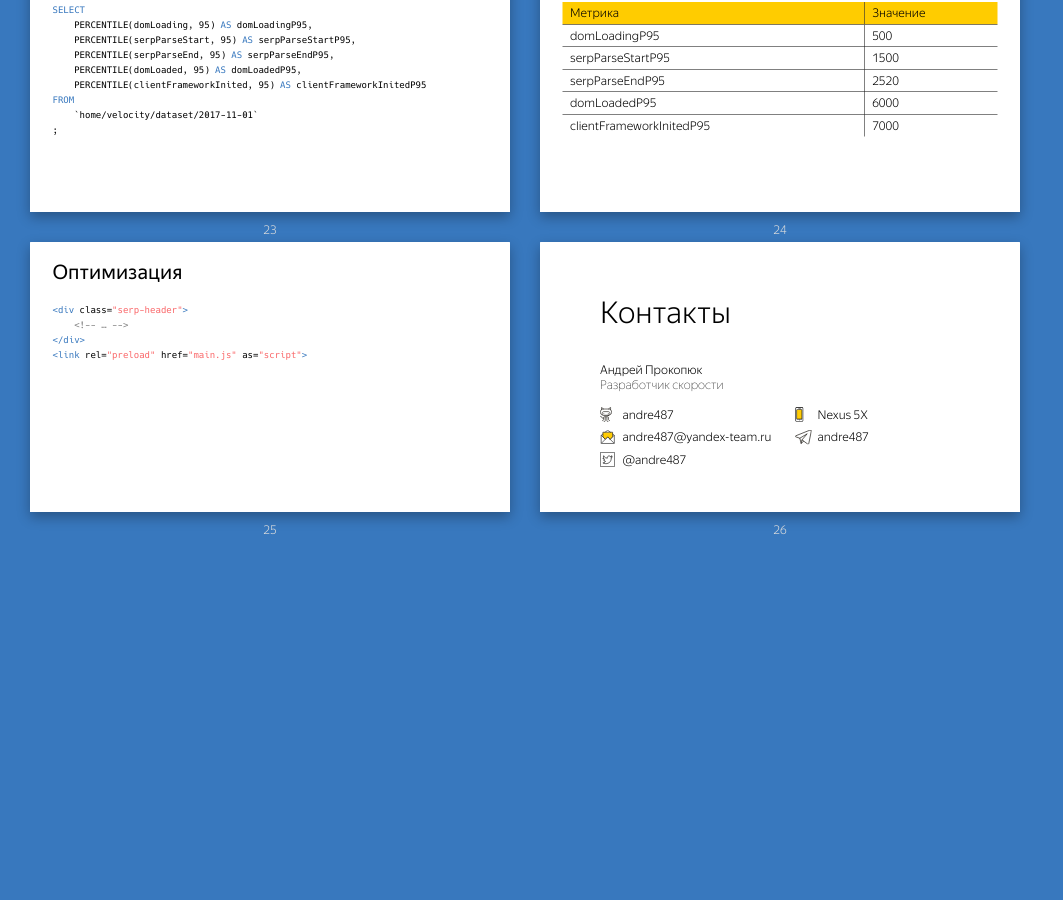
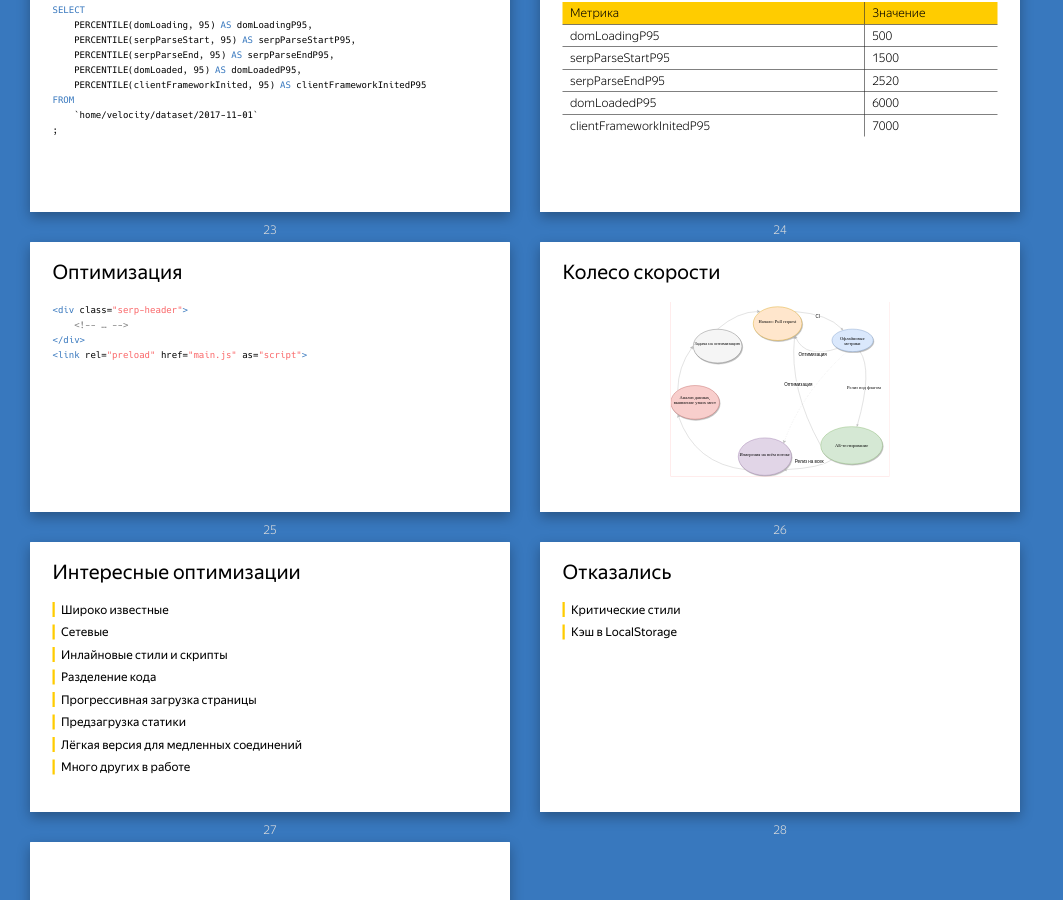
Before and after one commit to andre487/saturday-2017-11-velocity, a Jekyll site: the page built from index.md, in a window 1280 px wide and 900 px high, scrolled down 3462 px. Shown: the whole window, without its empty margins (0-1063 px from the left). Built offline with Jekyll 4.4.1, drawn with Linux system fonts in a browser that asks for light colours; our own code applies the rules of GitHub Pages for plain Markdown files; before the commit the page ends 4004 px from its top, so only the background shows below that.

Commit message:
Add optimizations

````diff
--- a/index.md
+++ b/index.md
@@ -280,6 +280,35 @@ FROM
 <link rel="preload" href="main.js" as="script">
 ```
 
+## Колесо скорости
+{:.images .center}
+
+![](diagrams/velocity-cycle.svg)
+
+## Интересные оптимизации
+
+**Широко известные**
+
+**Сетевые**
+
+**Инлайновые стили и скрипты**
+
+**Разделение кода**
+
+**Прогрессивная загрузка страницы**
+
+**Предзагрузка статики**
+
+**Лёгкая версия для медленных соединений**
+
+**Много других в работе**
+
+## Отказались
+
+**Критические стили**
+
+**Кэш в LocalStorage**
+
 ## Контакты
 {:.contacts}
 
````
